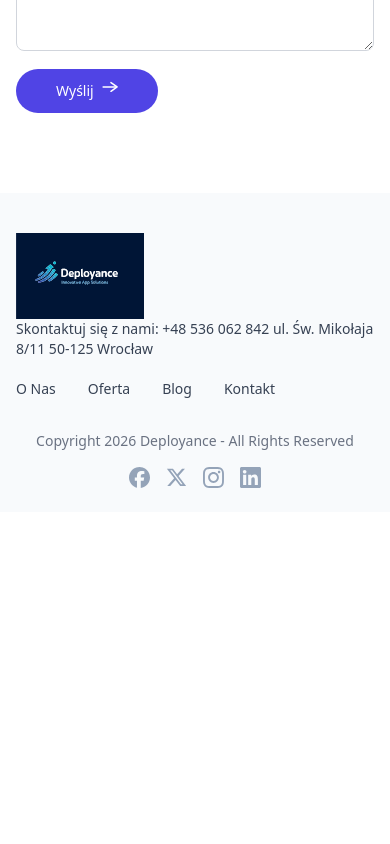
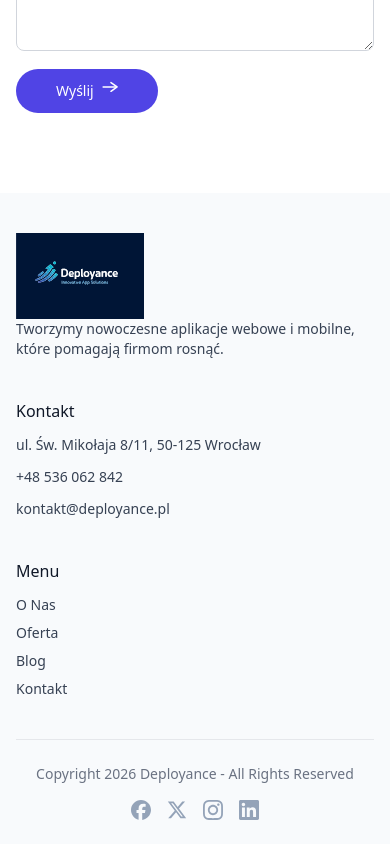
Before and after one commit to bezwykluczen-a11y/deployance-frontend, a Next.js app: page / in a window 390 px wide. Shown: the part 5629-6473 px from the top of the page. Before the commit the page ends 6141 px from the top, so only its background shows below. Built offline with nearby package versions, Linux system fonts and the light colour scheme.

Commit message:
fix: przebudowa Footer (układ mobilny i desktopowy, kontakt, social)

```diff
--- a/components/Footer.jsx
+++ b/components/Footer.jsx
@@ -9,7 +9,6 @@ const Footer = () => {
   const { resolvedTheme } = useTheme();
   const [mounted, setMounted] = useState(false);
 
-  // useEffect only runs on the client, so now we know it's safe to show the UI
   useEffect(() => {
     setMounted(true);
   }, []);
@@ -19,31 +18,67 @@ const Footer = () => {
       initial={{ opacity: 0, y: 50 }}
       whileInView={{ opacity: 1, y: 0 }}
       viewport={{ once: true }}
-      className="bg-slate-50 dark:bg-gray-900 pt-10 sm:pt-10 mt-20 sm:mt-40 px-4 sm:px-10 lg:px-24 xl:px-40"
+      className="bg-slate-50 dark:bg-gray-900 pt-10 sm:pt-12 mt-20 sm:mt-40 px-4 sm:px-10 lg:px-24 xl:px-40"
     >
-      <div className="flex justify-between lg:items-center max-lg:flex-col gap-10">
+      <div className="grid gap-10 lg:grid-cols-3 lg:gap-12 lg:items-start">
+        {/* Logo + krótki opis */}
         <motion.div
           initial={{ opacity: 0, x: -30 }}
           whileInView={{ opacity: 1, x: 0 }}
           transition={{ duration: 0.6, delay: 0.2 }}
           viewport={{ once: true }}
-          className="space-y-5 text-sm text-gray-700 dark:text-gray-400"
+          className="space-y-5"
         >
           <Link href="/">
-            {/* If not mounted, show nothing (or a default logo) to prevent hydration error */}
             {mounted && (
               <img
-              src={(resolvedTheme === 'dark' ? assets.logo_dark : assets.logo).src}
+                src={(resolvedTheme === 'dark' ? assets.logo_dark : assets.logo).src}
                 className="w-32 sm:w-44"
                 alt="Deployance Logo"
               />
             )}
           </Link>
-          <p className="max-w-md">Skontaktuj się z nami:
-            +48 536 062 842
-            ul. Św. Mikołaja 8/11 50-125 Wrocław
+          <p className="max-w-md text-sm text-gray-700 dark:text-gray-400">
+            Tworzymy nowoczesne aplikacje webowe i mobilne, które pomagają firmom rosnąć.
           </p>
-          <ul className="flex gap-8">
+        </motion.div>
+
+        {/* Kontakt */}
+        <motion.div
+          initial={{ opacity: 0, y: 20 }}
+          whileInView={{ opacity: 1, y: 0 }}
+          transition={{ duration: 0.6, delay: 0.3 }}
+          viewport={{ once: true }}
+          className="space-y-3 text-sm text-gray-700 dark:text-gray-400"
+        >
+          <h3 className="text-base font-semibold text-gray-900 dark:text-white">
+            Kontakt
+          </h3>
+          <p>ul. Św. Mikołaja 8/11, 50-125 Wrocław</p>
+          <p>
+            <a href="tel:+48536062842" className="hover:text-primary">
+              +48 536 062 842
+            </a>
+          </p>
+          <p>
+            <a href="mailto:kontakt@deployance.pl" className="hover:text-primary">
+              kontakt@deployance.pl
+            </a>
+          </p>
+        </motion.div>
+
+        {/* Nawigacja */}
+        <motion.div
+          initial={{ opacity: 0, y: 20 }}
+          whileInView={{ opacity: 1, y: 0 }}
+          transition={{ duration: 0.6, delay: 0.4 }}
+          viewport={{ once: true }}
+          className="space-y-3 text-sm text-gray-700 dark:text-gray-400"
+        >
+          <h3 className="text-base font-semibold text-gray-900 dark:text-white">
+            Menu
+          </h3>
+          <ul className="space-y-2">
             <li><Link className="hover:text-primary" href="/#hero">O Nas</Link></li>
             <li><Link className="hover:text-primary" href="/#services">Oferta</Link></li>
             <li><Link className="hover:text-primary" href="/blog">Blog</Link></li>
@@ -51,19 +86,29 @@ const Footer = () => {
           </ul>
         </motion.div>
       </div>
+
+      {/* Social media + copyright */}
       <motion.div
         initial={{ opacity: 0, x: 30 }}
         whileInView={{ opacity: 1, x: 0 }}
-        transition={{ duration: 0.6, delay: 0.3 }}
+        transition={{ duration: 0.6, delay: 0.5 }}
         viewport={{ once: true }}
-        className="pb-6 text-sm text-gray-500 flex justify-center sm:justify-between gap-4 flex-wrap mt-8"
+        className="mt-10 flex flex-col sm:flex-row items-center sm:justify-between gap-4 border-t border-gray-200 dark:border-white/10 pt-6 pb-6 text-sm text-gray-500"
       >
         <p>Copyright 2026 Deployance - All Rights Reserved</p>
-        <div className="flex items-center justify-between gap-4">
-          <img src={assets.facebook_icon.src} alt="Facebook" />
-          <img src={assets.twitter_icon.src} alt="Twitter" />
-          <img src={assets.instagram_icon.src} alt="Instagram" />
-          <img src={assets.linkedin_icon.src} alt="LinkedIn" />
+        <div className="flex items-center gap-4">
+          <a href="https://facebook.com" target="_blank" rel="noopener noreferrer" aria-label="Facebook">
+            <img src={assets.facebook_icon.src} alt="" className="h-5 w-5" />
+          </a>
+          <a href="https://twitter.com" target="_blank" rel="noopener noreferrer" aria-label="Twitter">
+            <img src={assets.twitter_icon.src} alt="" className="h-5 w-5" />
+          </a>
+          <a href="https://instagram.com" target="_blank" rel="noopener noreferrer" aria-label="Instagram">
+            <img src={assets.instagram_icon.src} alt="" className="h-5 w-5" />
+          </a>
+          <a href="https://linkedin.com" target="_blank" rel="noopener noreferrer" aria-label="LinkedIn">
+            <img src={assets.linkedin_icon.src} alt="" className="h-5 w-5" />
+          </a>
         </div>
       </motion.div>
     </motion.footer>
```
